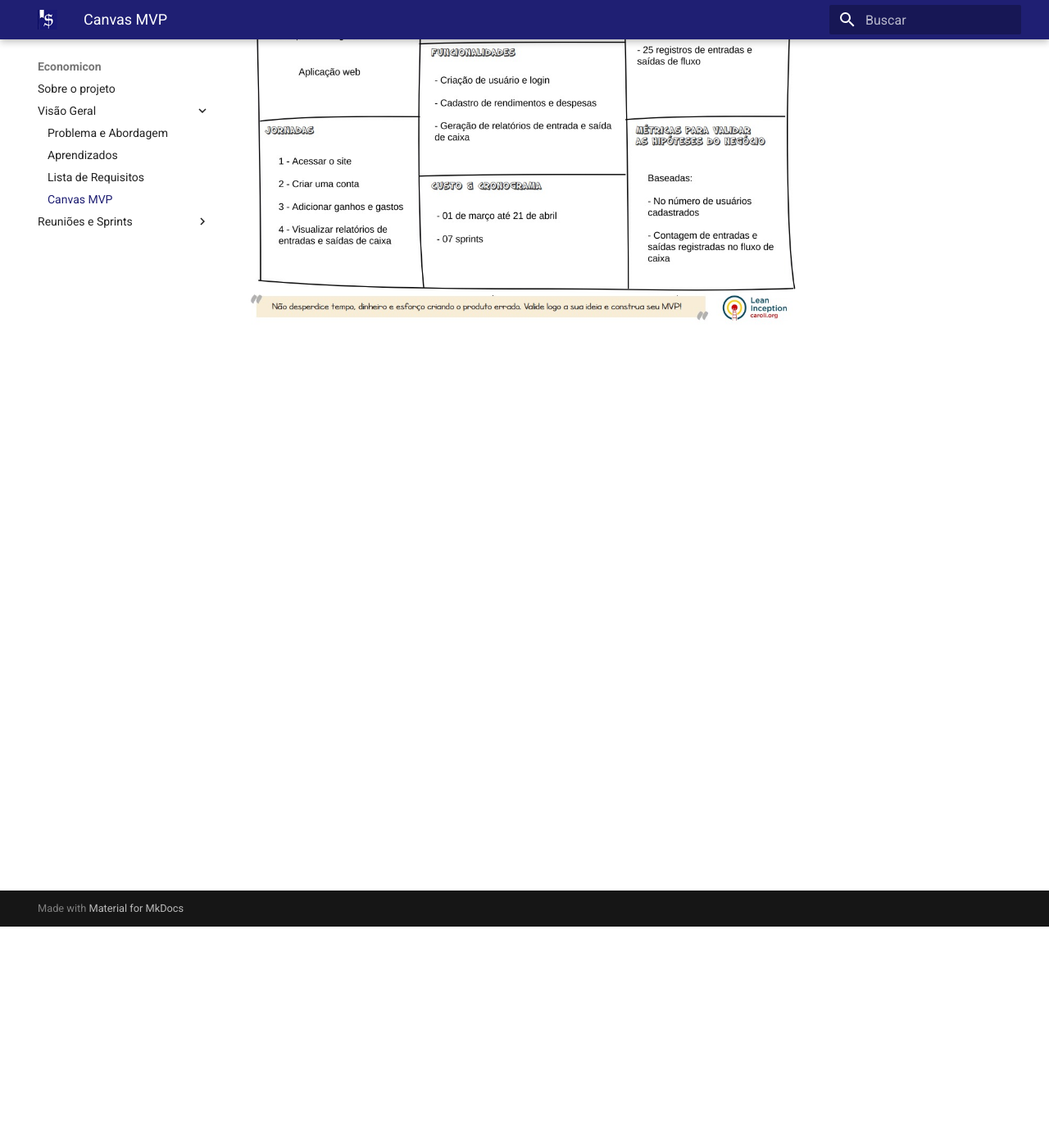
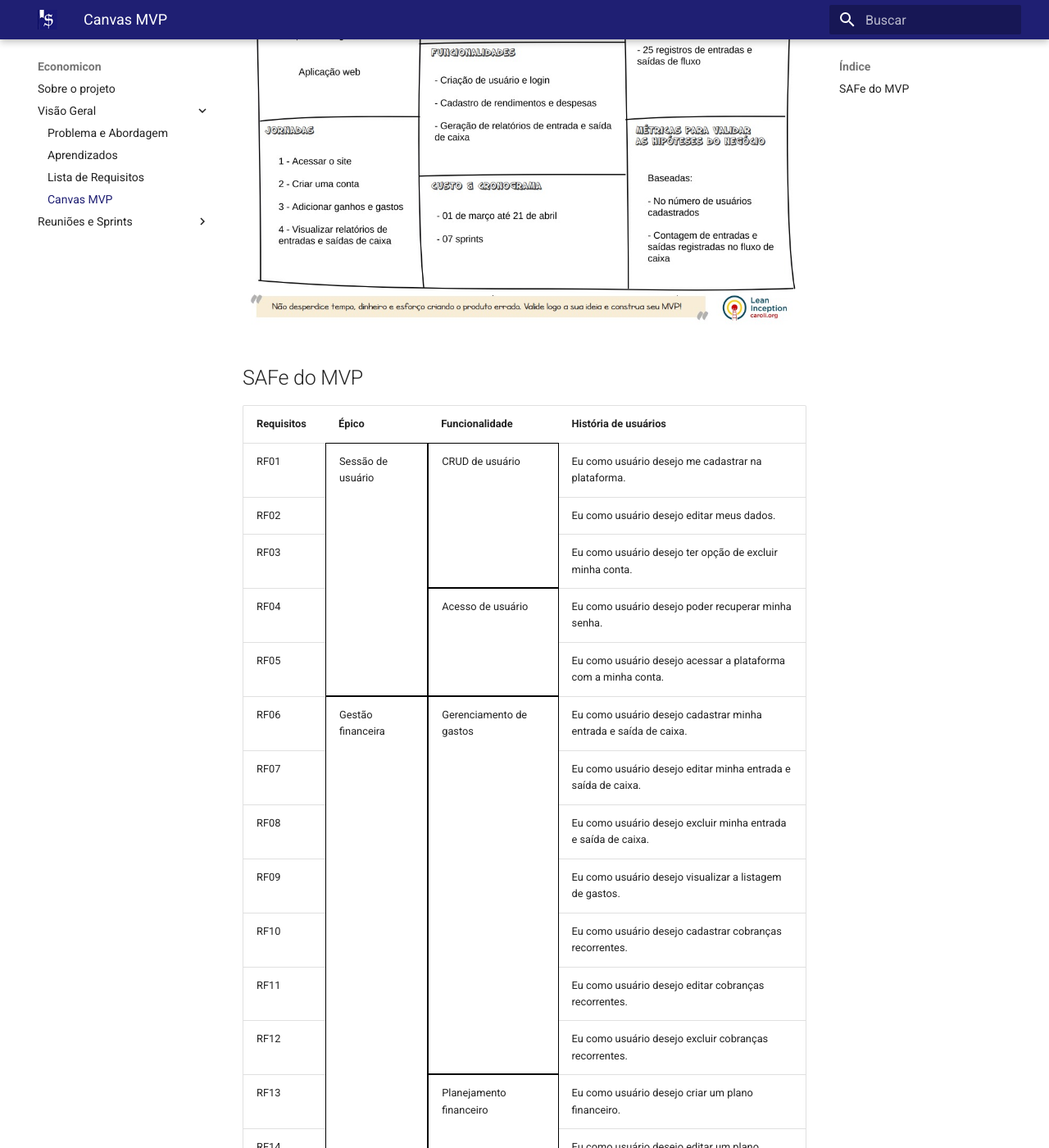
Before and after one commit to FGAUnB-REQ-GM/2021.2-Economicon, an MkDocs documentation site: the page built from docs/Documento_visao/canvas_mvp.md, in a window 1280 px wide and 1400 px high, scrolled down 270 px. Shown: the whole window at 82% size. Built offline with MkDocs 1.6.1 and Material for MkDocs 9.7.7, drawn with Linux system fonts in a browser that asks for light colours; some of the changed text lies outside the part shown.

Commit message:
feat: add safe to mvp

```diff
--- a/docs/Documento_visao/canvas_mvp.md
+++ b/docs/Documento_visao/canvas_mvp.md
@@ -1 +1,79 @@
 <img alt = "Canvas MVP" src="../../imagens/canvas/canvas_mvp.jpg"/>
+
+## SAFe do MVP
+<table>
+    <thead>
+        <tr style="border: 1px solid black; border-collapse: collapse;">
+            <th > Requisitos</th>
+            <th> Épico </th>
+            <th> Funcionalidade </th>
+            <th> História de usuários </th>
+        </tr>
+    </thead>
+    <tbody style="border: 1px solid black; border-collapse: collapse;">
+        <tr>
+            <td>RF01</td>
+            <td rowspan=5 style="border: 1px solid black; border-collapse: collapse;">Sessão de usuário</td>
+            <td rowspan=3 style="border: 1px solid black; border-collapse: collapse;">CRUD de usuário</td>
+            <td >Eu como usuário desejo me cadastrar na plataforma.</td>
+        </tr>
+        <tr>
+            <td>RF02</td><td>Eu como usuário desejo editar meus dados.</td>
+        </tr>
+        <tr>
+            <td>RF03</td><td>Eu como usuário desejo ter opção de excluir minha conta.</td>
+        </tr>
+        <tr>
+            <td>RF04</td>
+            <td style="border: 1px solid black; border-collapse: collapse;" rowspan=2>Acesso de usuário</td>
+            <td>Eu como usuário desejo poder recuperar minha senha.</td>
+        </tr>
+        <tr>
+            <td>RF05</td><td>Eu como usuário desejo acessar a plataforma com a minha conta.</td>
+        </tr>
+        <tr>
+            <td>RF06</td>
+            <td style="border: 1px solid black; border-collapse: collapse;" rowspan=13>Gestão financeira</td>
+            <td style="border: 1px solid black; border-collapse: collapse;" rowspan=7>Gerenciamento de gastos</td>
+            <td>Eu como usuário desejo cadastrar minha entrada e saída de caixa.</td>
+        </tr>
+        <tr>
+            <td>RF07</td><td>Eu como usuário desejo editar minha entrada e saída de caixa.</td>
+        </tr>
+        <tr>
+            <td>RF08</td><td>Eu como usuário desejo excluir minha entrada e saída de caixa.</td>
+        </tr>
+        <tr>
+            <td>RF09</td><td>Eu como usuário desejo visualizar a listagem de gastos.</td>
+        </tr>
+        <tr>
+            <td>RF10</td><td>Eu como usuário desejo cadastrar cobranças recorrentes.</td>
+        </tr>
+        <tr>
+            <td>RF11</td><td>Eu como usuário desejo editar cobranças recorrentes.</td>
+        </tr>
+        <tr>
+            <td>RF12</td><td>Eu como usuário desejo excluir cobranças recorrentes.</td>
+        </tr>
+        <tr>
+            <td>RF13</td>
+            <td style="border: 1px solid black; border-collapse: collapse;" rowspan=6>Planejamento financeiro</td>
+            <td>Eu como usuário desejo criar um plano financeiro.</td>
+        </tr>
+        <tr>
+            <td>RF14</td><td>Eu como usuário desejo editar um plano financeiro.</td>
+        </tr>
+        <tr>
+            <td>RF15</td><td>Eu como usuário desejo excluir um plano financeiro.</td>
+        </tr>
+        <tr>
+            <td>RF16</td><td>Eu como usuário desejo adicionar objetivos de compra.</td>
+        </tr>
+        <tr>
+            <td>RF17</td><td>Eu como usuário desejo editar objetivos de compra.</td>
+        </tr>
+        <tr>
+            <td>RF18</td><td>Eu como usuário desejo excluir objetivos de compra.</td>
+        </tr>
+    </tbody>
+</table>
```
